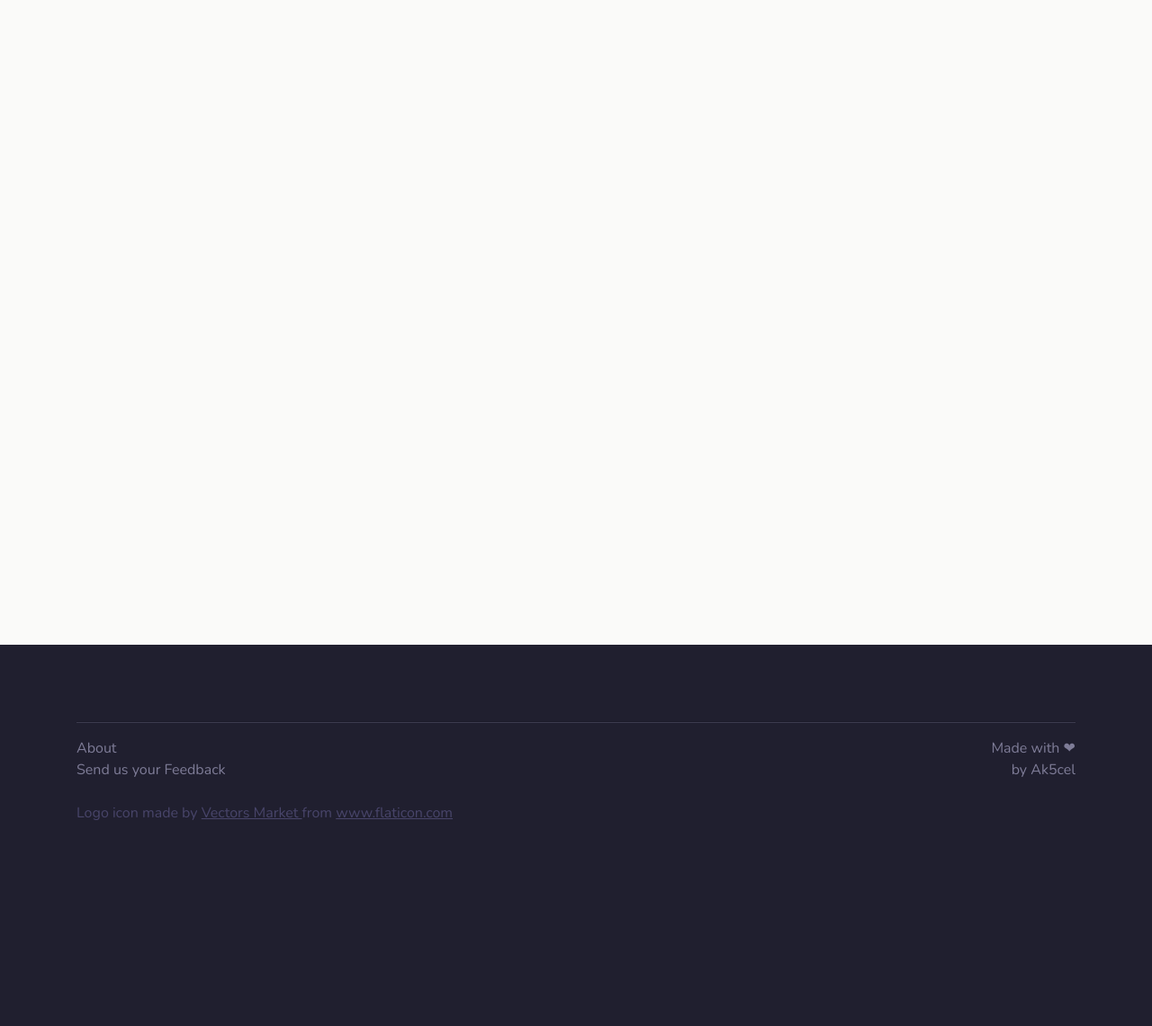
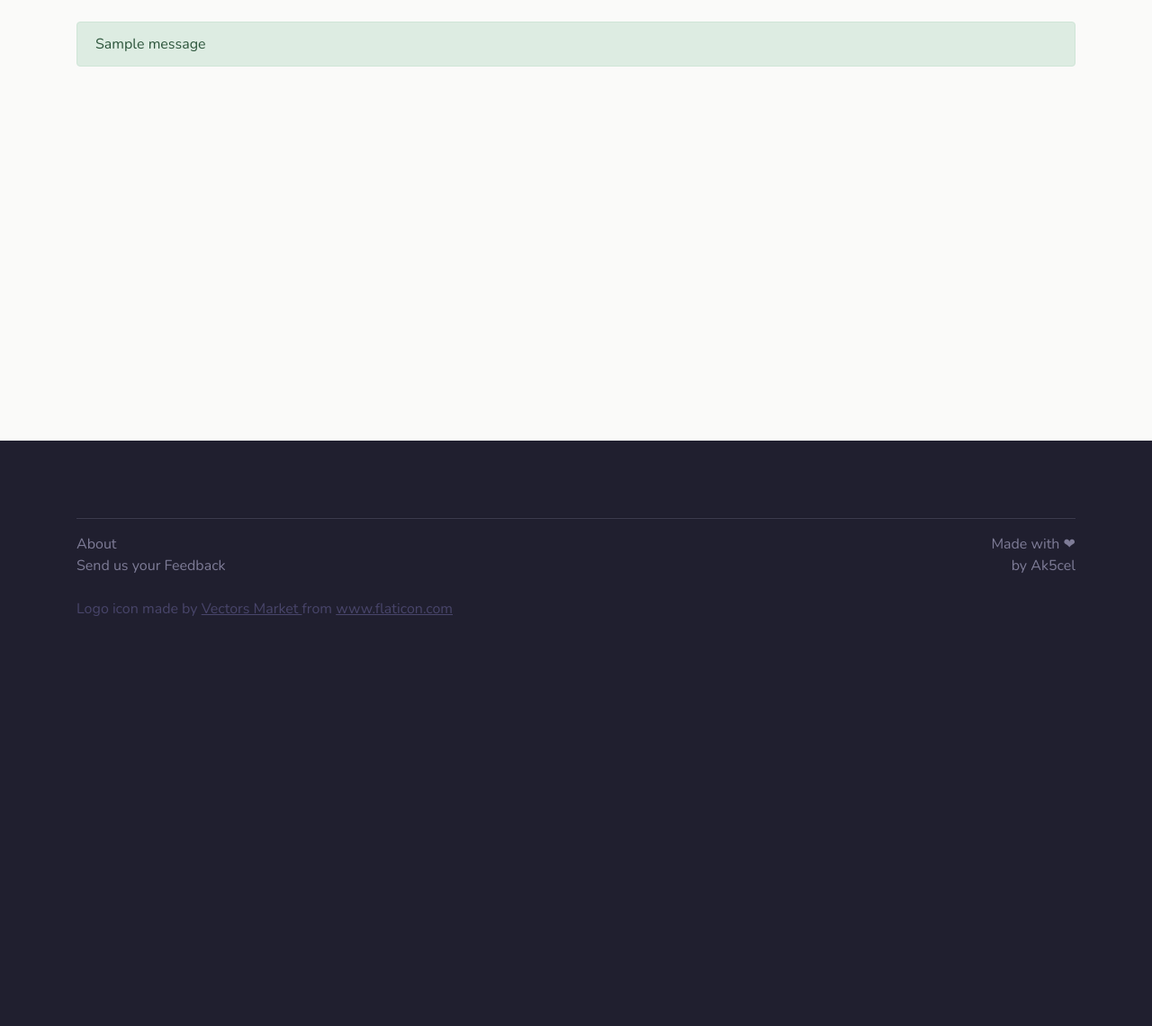
Before and after one commit to Ak5cel/feedforest, a Flask app: template src/templates/email-verification-sent.html in a window 1280 px wide. Shown: the part 83-1224 px from the top of the page at 90% size. After the commit the page ends 768 px from the top, so only its background shows below. Run offline with Flask 2, Linux system fonts and the light colour scheme; the template is opened without the code that fills it: most values are stand-ins (such as "Sample title", 1, 10 or a date in 2020); one stand-in notice (Sample message) is shown; parts of the project's set-up code (start-up, migrations or seed data) failed here and were passed over; some libraries are stand-ins or nearby versions.

Commit message:
Fix missing flashed message in signup confirmation page

```diff
--- a/src/templates/email-verification-sent.html
+++ b/src/templates/email-verification-sent.html
@@ -1,7 +1,22 @@
 {% extends "base.html" %}
 
 {% block content %}
-	<div class="col-12">
-
-	</div>
+  <div class="container padding-bottom">
+    <div class="row">
+      <div class="col-12 mt-4">
+        {% with messages = get_flashed_messages(with_categories=True) %}
+          {% if messages %}
+            {% for category, message in messages %}
+              <div class="alert alert-{{ category }}">
+                {{ message }}
+              </div>
+            {% endfor %}
+          {% endif %}
+        {% endwith %}
+      </div>
+      <div class="col">
+        <div class="hidden" style="height: 20rem;"></div>
+      </div>
+    </div>
+  </div>
 {% endblock content %}
```
